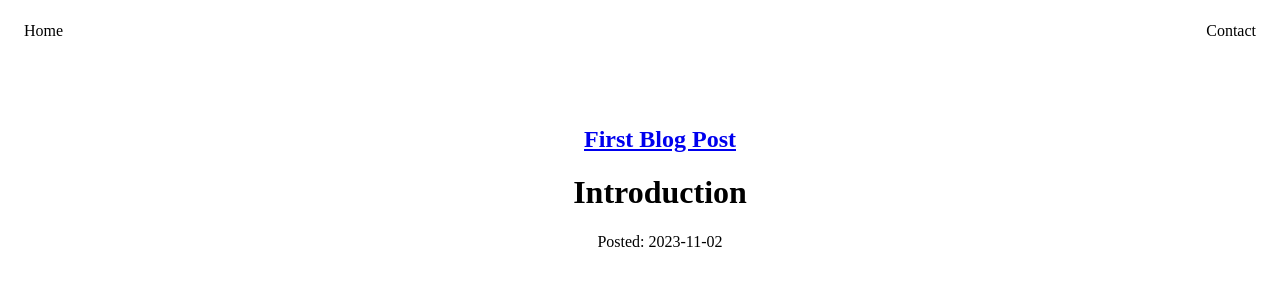
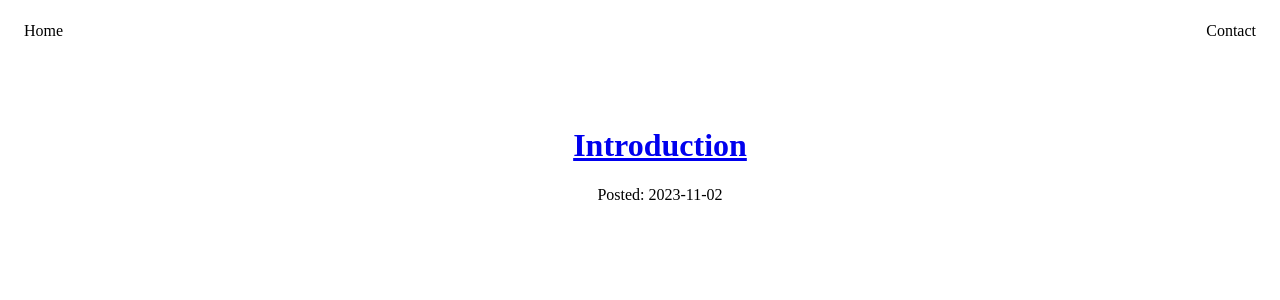
Before and after one commit to rca0/rca0.github.io, a Jekyll site: the page built from blog.html, in a window 1280 px wide. Shown: the top 300 px of the page. Built offline with Jekyll 4.4.1, drawn with Linux system fonts in a browser that asks for light colours.

Commit message:
set up short description

```diff
--- a/blog.html
+++ b/blog.html
@@ -20,8 +20,8 @@
                 {% for post in site.posts %}
                     <li class="item">
                         <div class="item-content">
-                            <h2><a href="{{ post.url }}">{{ post.title }}</a></h2>
-                            <p>{{ post.excerpt }}</p>
+                            <p><a href="{{ post.url }}">{{ post.excerpt }}</a></p>
+                            <p>{{ post.short-description }}</p>
                             <p>Posted: {{ post.date | date: "%Y-%m-%d" }}</p>
                         </div>
                     </li>
```
Also changed, not shown: _posts/2023-11-02-first-post.md (+2 -1 lines).
